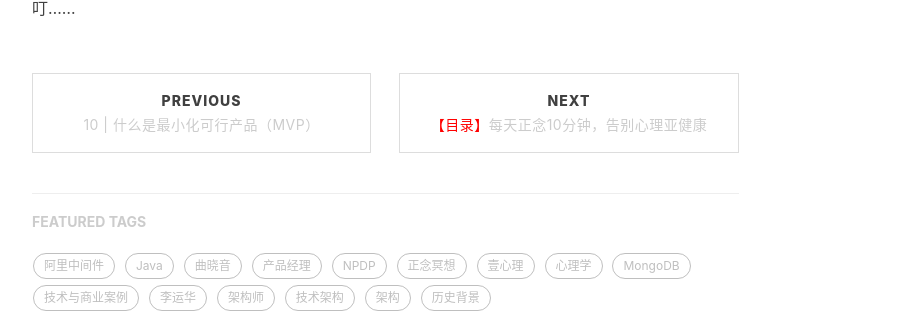
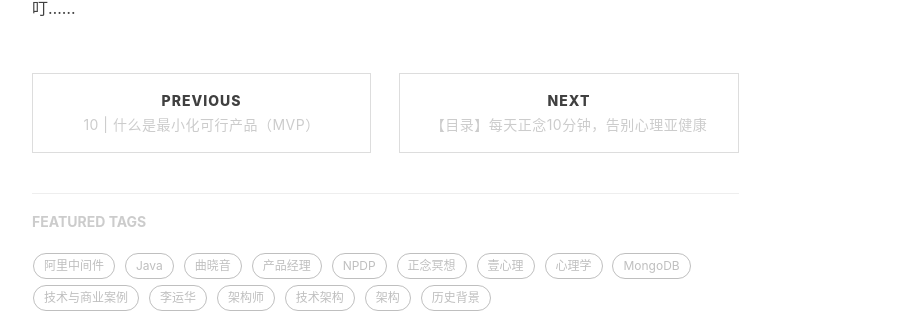
Before and after one commit to yuleizhuai/yuleizhuai.github.io, a Jekyll site: the page built from _posts/Mindful/2018-09-19-into_the_present.markdown, in a window 1280 px wide and 900 px high, scrolled down 3294 px. Shown: the part 201-513 px from the top of the window, without its empty margins (233-1142 px from the left). Built offline with Jekyll 4.4.1, drawn with Linux system fonts in a browser that asks for light colours; nearby versions of some CDN libraries; comment, search, counter and statistics services are not loaded.

Commit message:
Update 2018-09-18-mindful.markdown

```diff
--- a/_posts/Mindful/2018-09-18-mindful.markdown
+++ b/_posts/Mindful/2018-09-18-mindful.markdown
@@ -1,6 +1,6 @@
 ---
 layout:     post
-title:      "<span style='color:red'>【目录】</span>每天正念10分钟，告别心理亚健康"
+title:      "【目录】每天正念10分钟，告别心理亚健康"
 subtitle:   "作者：杰克·康菲尔德、塔拉·布拉赫 来自：壹心理与睿心"
 date:       2018-09-18 18:37:04
 author:     "于磊"
```
